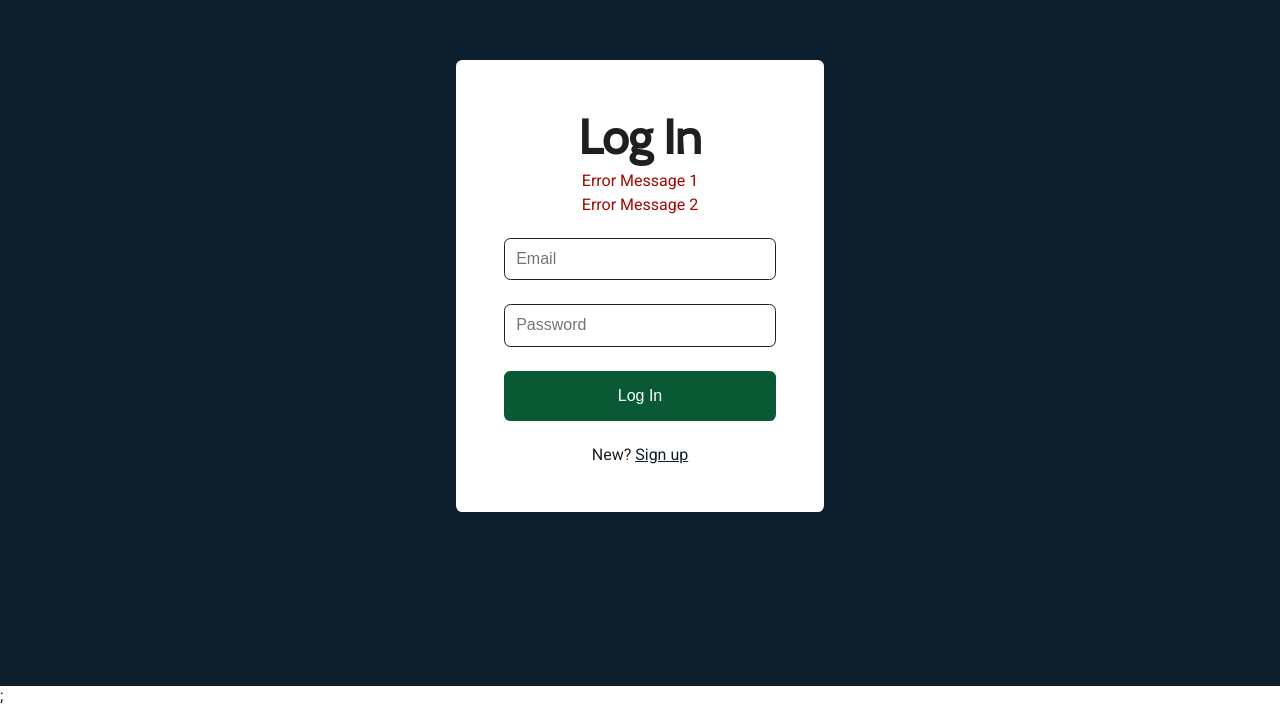
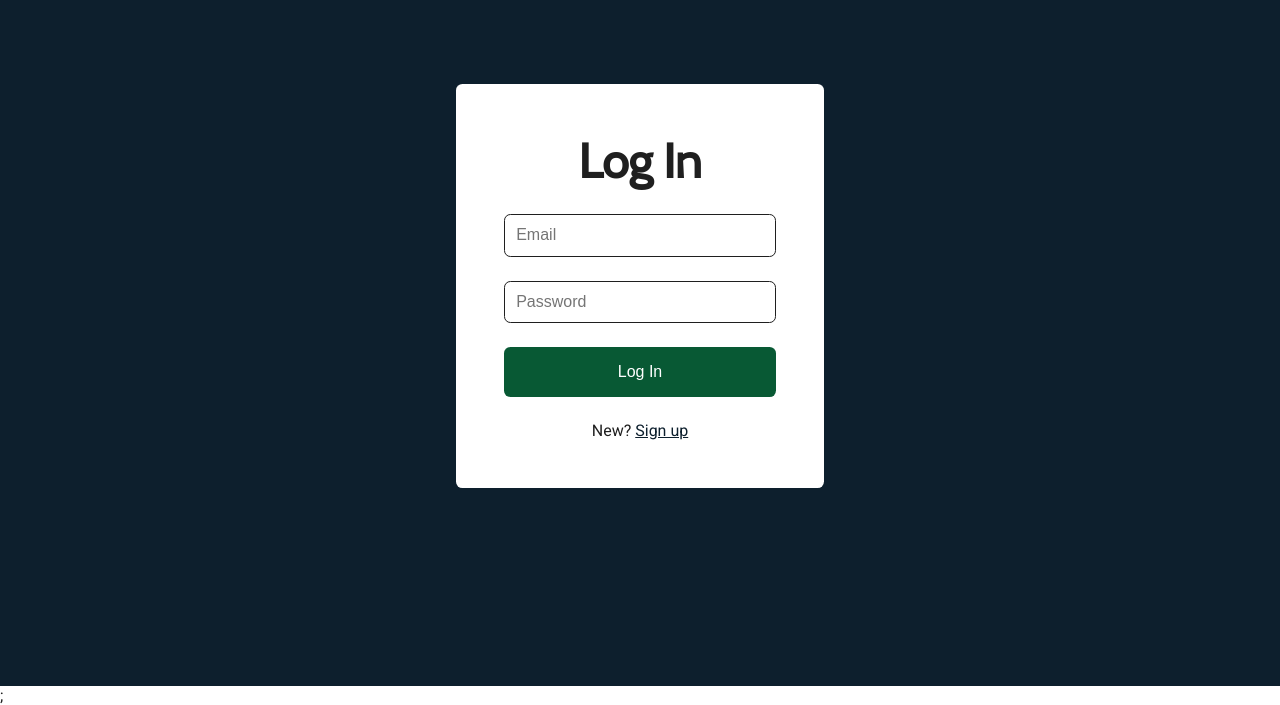
Before and after one commit to MBaramia/trendteller, a React (Create React App) app in the folder client/: page /tutorial in a window 1280 px wide. Shown: the part 114-819 px from the top of the page. Built offline with nearby package versions, Linux system fonts and the light colour scheme.

Commit message:
Error messages for login

```diff
--- a/client/src/pages/Login.js
+++ b/client/src/pages/Login.js
@@ -5,6 +5,7 @@ import { useState } from "react";
 function Login({ logInUser }) {
   let [username, setUsername] = useState("");
   let [password, setPassword] = useState("");
+  let [errors, setErrors] = useState([]);
 
   const handleUsernameChange = (e) => {
     setUsername(e.target.value);
@@ -21,6 +22,7 @@ function Login({ logInUser }) {
       logInUser();
     } else {
       console.log(logIn.data);
+      setErrors([logIn.data.message]);
     }
   };
 
@@ -30,7 +32,7 @@ function Login({ logInUser }) {
     }
   };
 
-  const errors = ["Error Message 1", "Error Message 2"];
+  // const errors = ["Error Message 1", "Error Message 2"];
   // const error = "";
 
   return (
```
Also changed, not shown: 1 other file (tests, documents, lock files or other folders).
